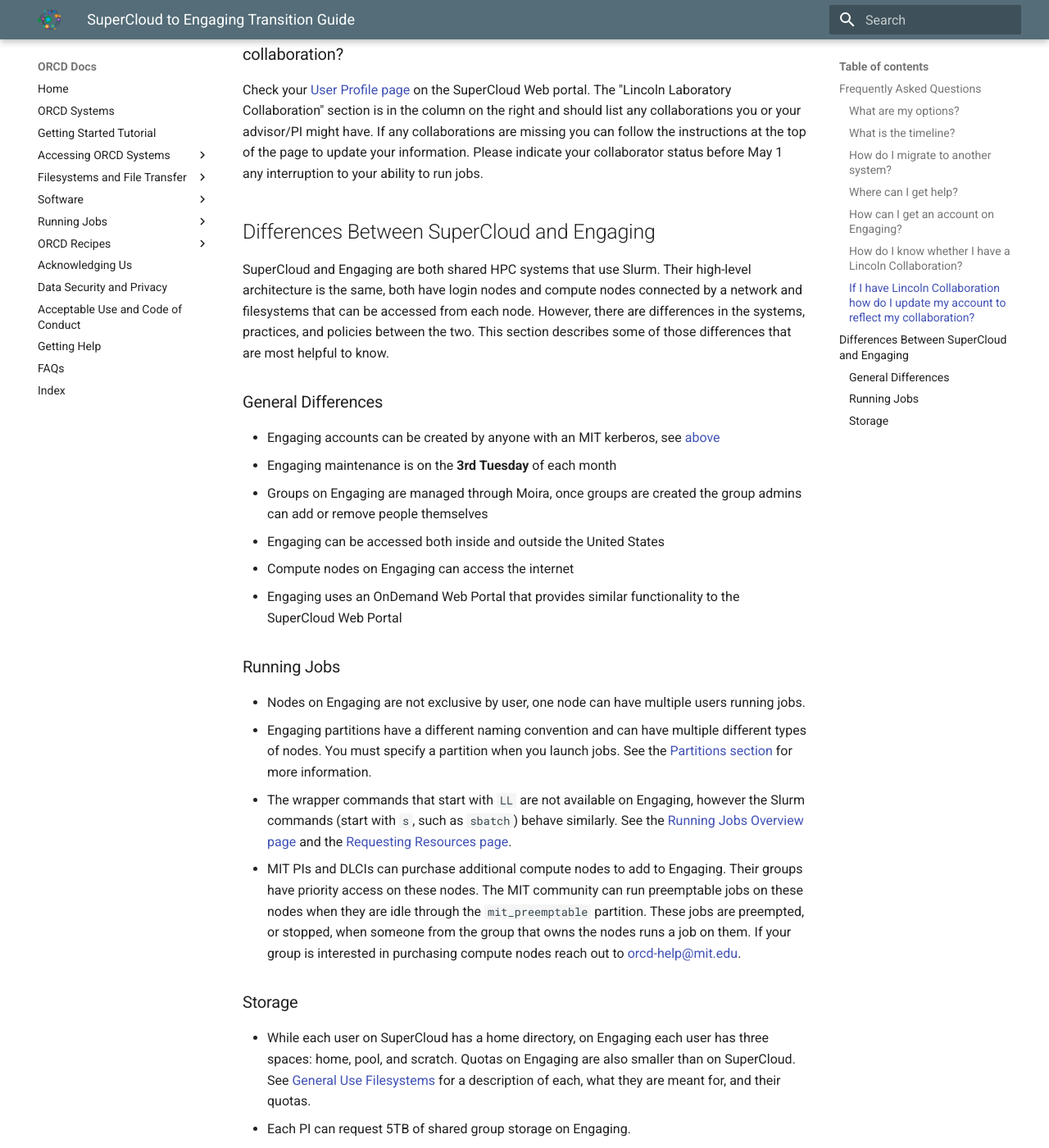
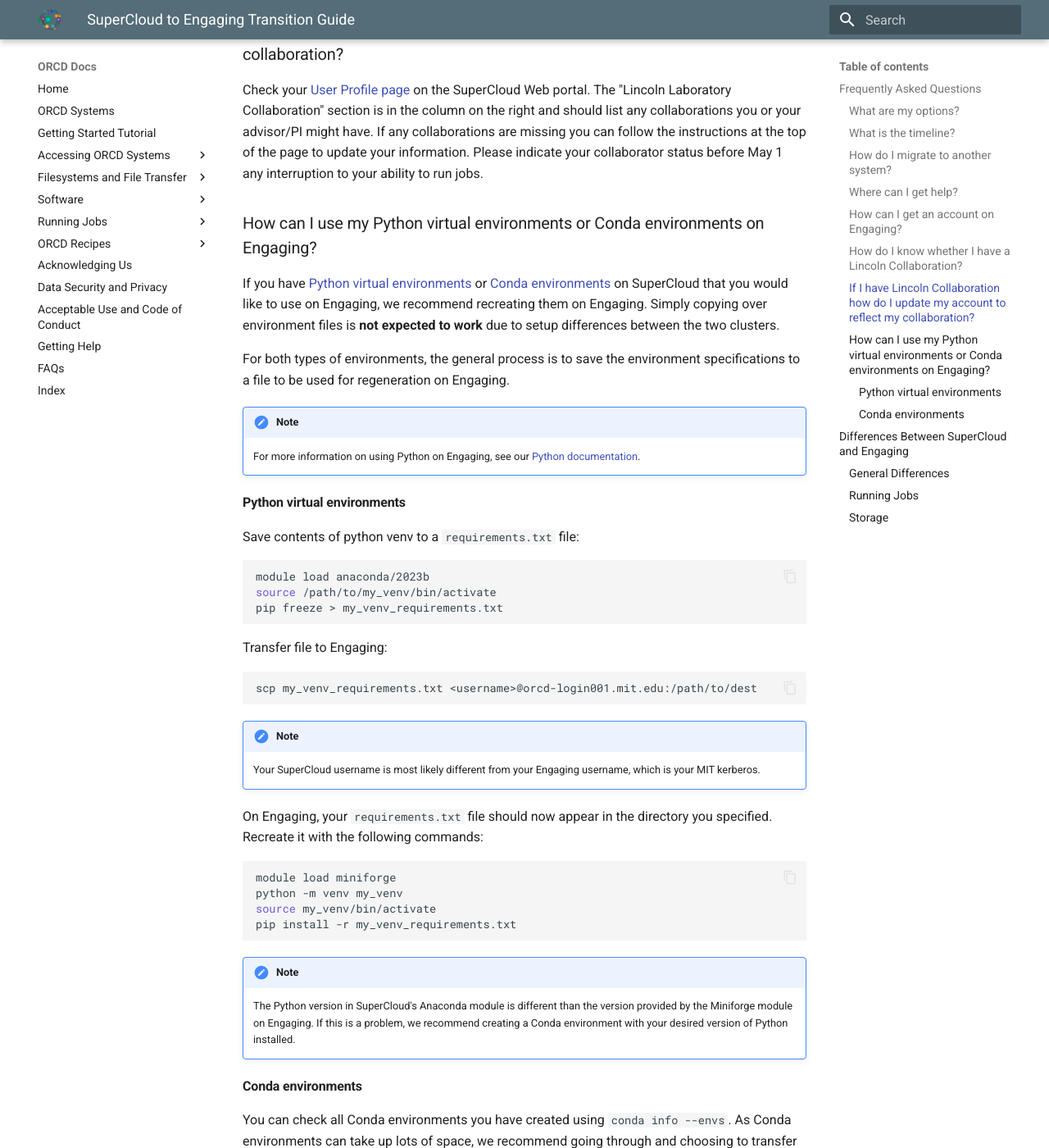
Before and after one commit to mit-orcd/orcd-docs-edit, an MkDocs documentation site: the page built from docs/transition-guide-supercloud.md, in a window 1280 px wide and 1400 px high, scrolled down 1881 px. Shown: the whole window at 82% size. Built offline with MkDocs 1.6.1 and Material for MkDocs 9.7.7, drawn with Linux system fonts in a browser that asks for light colours; some of the changed text lies outside the part shown.

Commit message:
added section about transferring Conda envs

````diff
--- a/docs/transition-guide-supercloud.md
+++ b/docs/transition-guide-supercloud.md
@@ -43,6 +43,79 @@
 
 Check your [User Profile page](https://txe1-portal.mit.edu/profile/user_profile.php) on the SuperCloud Web portal. The "Lincoln Laboratory Collaboration" section is in the column on the right and should list any collaborations you or your advisor/PI might have. If any collaborations are missing you can follow the instructions at the top of the page to update your information. Please indicate your collaborator status before May 1 any interruption to your ability to run jobs.
 
+### How can I use my Python virtual environments or Conda environments on Engaging?
+
+If you have [Python virtual environments](software/python.md#python-virtual-environments) or [Conda environments](software/python.md#conda-environments) on SuperCloud that you would like to use on Engaging, we recommend recreating them on Engaging. Simply copying over environment files is **not expected to work** due to setup differences between the two clusters.
+
+For both types of environments, the general process is to save the environment specifications to a file to be used for regeneration on Engaging.
+
+!!!note
+    For more information on using Python on Engaging, see our
+    [Python documentation](software/python.md).
+
+#### Python virtual environments
+
+Save contents of python venv to a `requirements.txt` file:
+
+```bash
+module load anaconda/2023b
+source /path/to/my_venv/bin/activate
+pip freeze > my_venv_requirements.txt
+```
+
+Transfer file to Engaging:
+
+```bash
+scp my_venv_requirements.txt <username>@orcd-login001.mit.edu:/path/to/dest
+```
+
+!!!note
+    Your SuperCloud username is most likely different from your Engaging username, which is your MIT kerberos.
+
+On Engaging, your `requirements.txt` file should now appear in the directory you specified. Recreate it with the following commands:
+
+```bash
+module load miniforge
+python -m venv my_venv
+source my_venv/bin/activate
+pip install -r my_venv_requirements.txt
+```
+
+!!!note
+    The Python version in SuperCloud's Anaconda module is different than the
+    version provided by the Miniforge module on Engaging. If this is a problem,
+    we recommend creating a Conda environment with your desired version of
+    Python installed.
+
+#### Conda environments
+
+You can check all Conda environments you have created using `conda info --envs`.
+As Conda environments can take up lots of space, we recommend going through and
+choosing to transfer only the environments that you are still using.
+
+For each Conda environment you'd like to transfer, take the following steps:
+
+On SuperCloud:
+
+```bash
+module load anaconda/2023b
+conda activate my_env
+conda env export --no-builds | grep -v "^prefix: " > my_env.yml
+```
+
+Transfer `.yml` file to Engaging:
+
+```bash
+scp my_env.yml <username>@orcd-login001.mit.edu:/path/to/dest
+```
+
+Recreate environment on Engaging:
+
+```bash
+module load miniforge
+conda env create -f my_env.yml
+```
+
 ## Differences Between SuperCloud and Engaging
 
 SuperCloud and Engaging are both shared HPC systems that use Slurm. Their high-level architecture is the same, both have login nodes and compute nodes connected by a network and filesystems that can be accessed from each node. However, there are differences in the systems, practices, and policies between the two. This section describes some of those differences that are most helpful to know.
````
